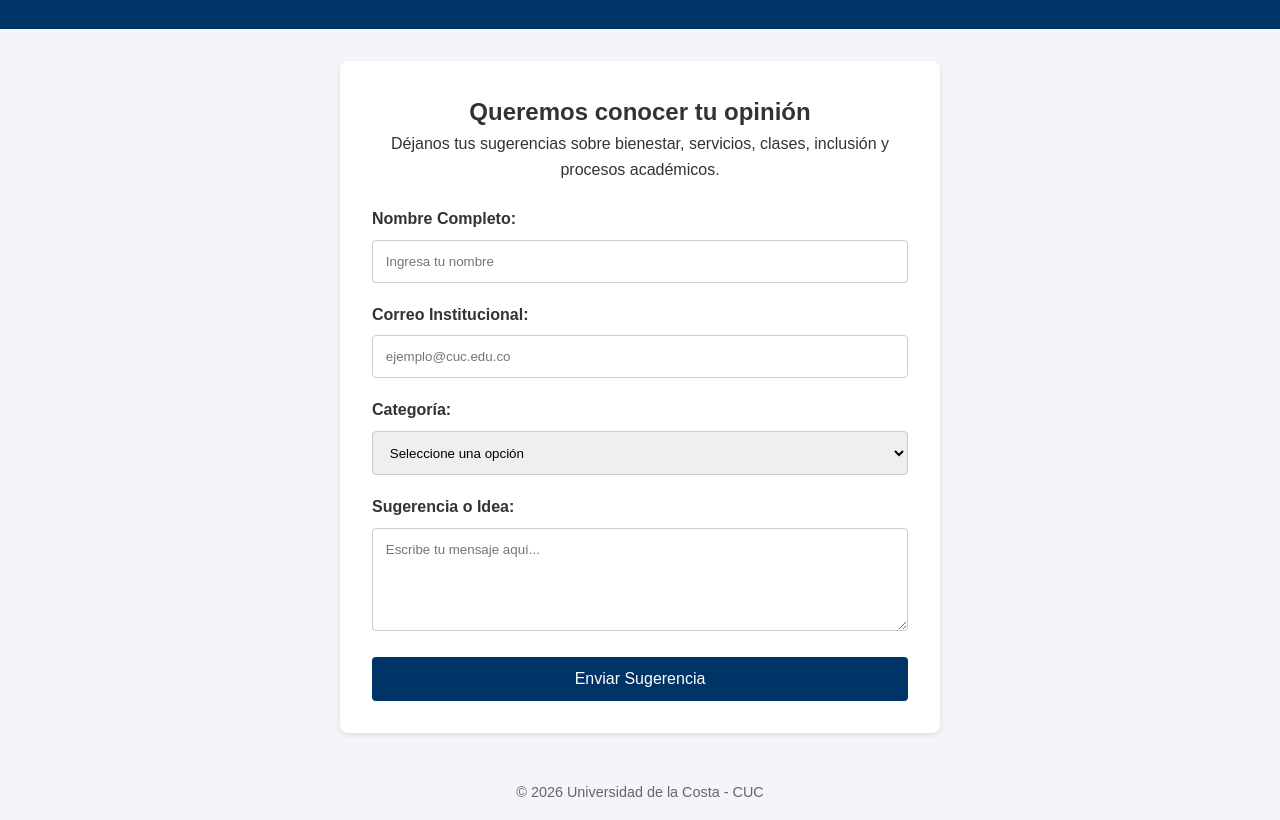
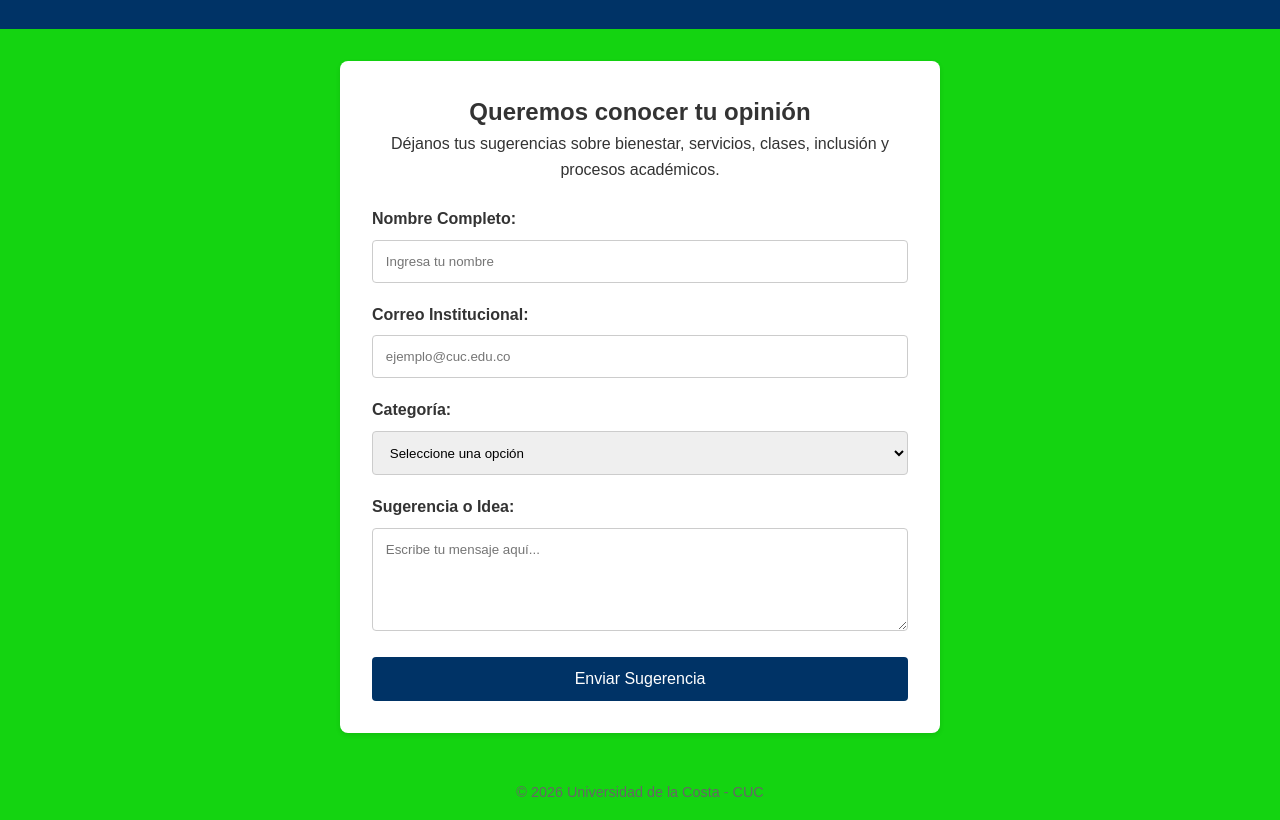
Before and after one commit to Sarita-cordoba/buzon-cuc-escucha, a plain HTML site: page index.html in a window 1280 px wide. Shown: the part 112-932 px from the top of the page. Drawn offline with Linux system fonts and the light colour scheme; a script that the page names is missing.

Commit message:
Cambio del color de fondo del sitio

```diff
--- a/styles.css
+++ b/styles.css
@@ -7,7 +7,7 @@
 }
 
 body {
-    background-color: #f4f4f9;
+    background-color: #14d411;
     color: #333;
     line-height: 1.6;
 }
```
